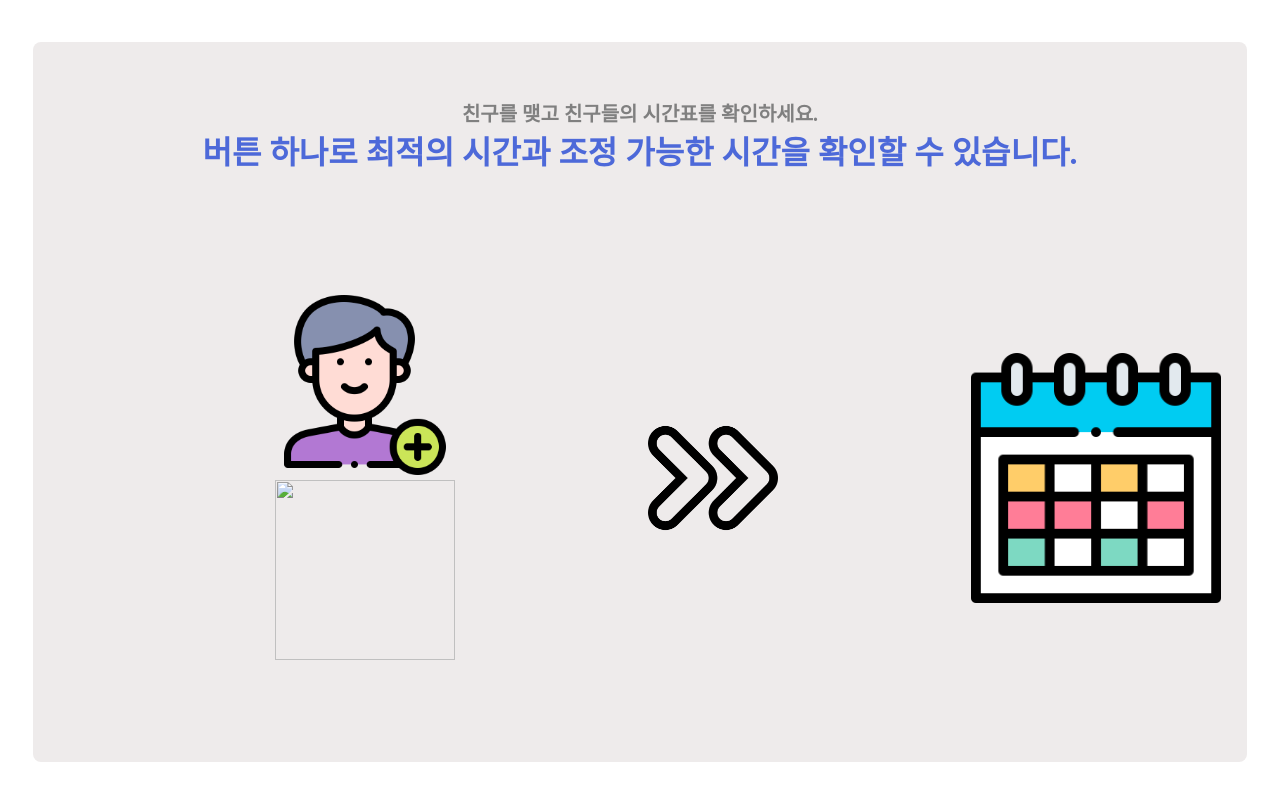
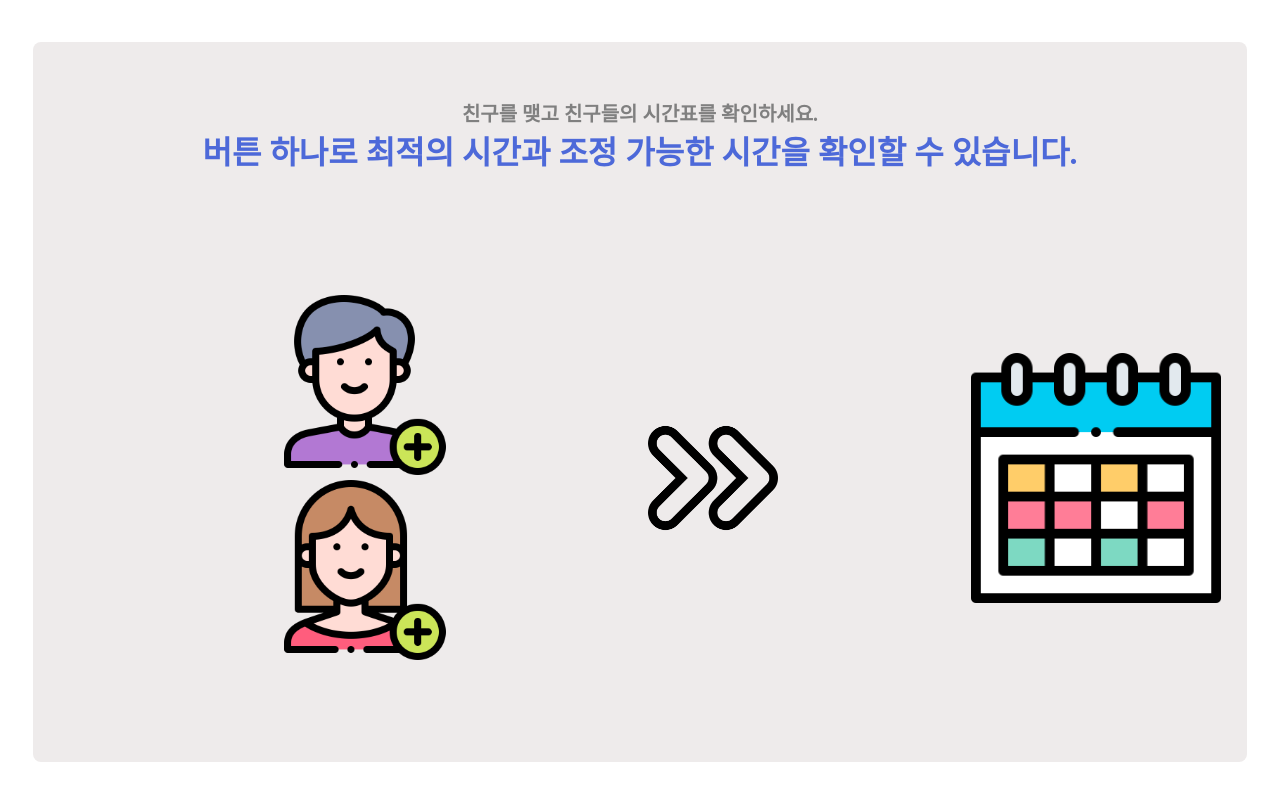
Before and after one commit to When-We-Will-Meet/www.m, a plain HTML site: page first_p.html in a window 1280 px wide. Shown: the part 2220-3020 px from the top of the page. Drawn offline with Linux system fonts and the light colour scheme.

Commit message:
홈화면 초안 수정2

```diff
--- a/first_p.html
+++ b/first_p.html
@@ -79,7 +79,7 @@
 
         <table border="0">
             <tr>
-                <td><img src="media/add-friend.png" width="180" height="180"><img src="add-friend2.png" width="180" height="180"></td>
+                <td><img src="media/add-friend.png" width="180" height="180"><img src="media/add-friend2.png" width="180" height="180"></td>
                 <td><img src="media/next.png" width="130" height="130"></td>
                 <td><img src="media/schedule.png" width="250" height="250"></td>
             </tr>
```
